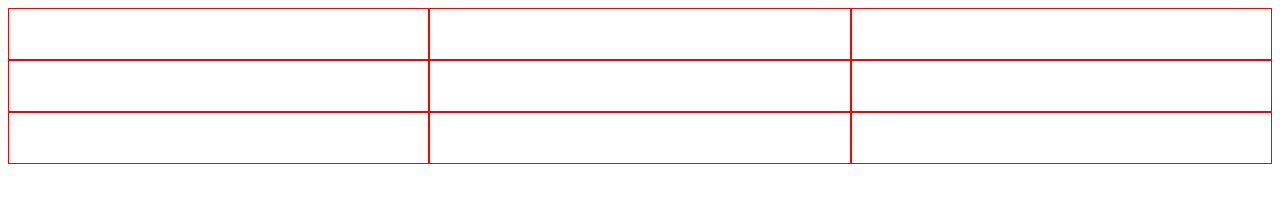
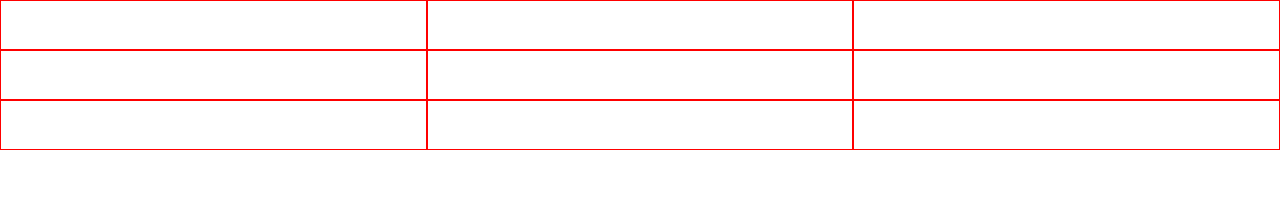
Before and after one commit to marsade/tic-tac-toe, a plain HTML site: page index.html in a window 1280 px wide. Drawn offline with nearby package versions, Linux system fonts and the light colour scheme.

Commit message:
Add board and font

```diff
--- a/style.css
+++ b/style.css
@@ -1,3 +1,14 @@
+@import url("https://fonts.googleapis.com/css2?family=Orbitron:wght@400;900&display=swap");
+
+* {
+	box-sizing: border-box;
+	margin: 0;
+}
+
+body {
+	font-family: "Orbitron", sans-serif;
+}
+
 .container {
 	display: grid;
 	grid-template-columns: repeat(3, 1fr);
@@ -5,7 +16,5 @@
 
 .container div {
 	border: 1px solid red;
-	/* width: 50px;*/
 	height: 50px;
-	/* margin: 20px; */
 }
```
